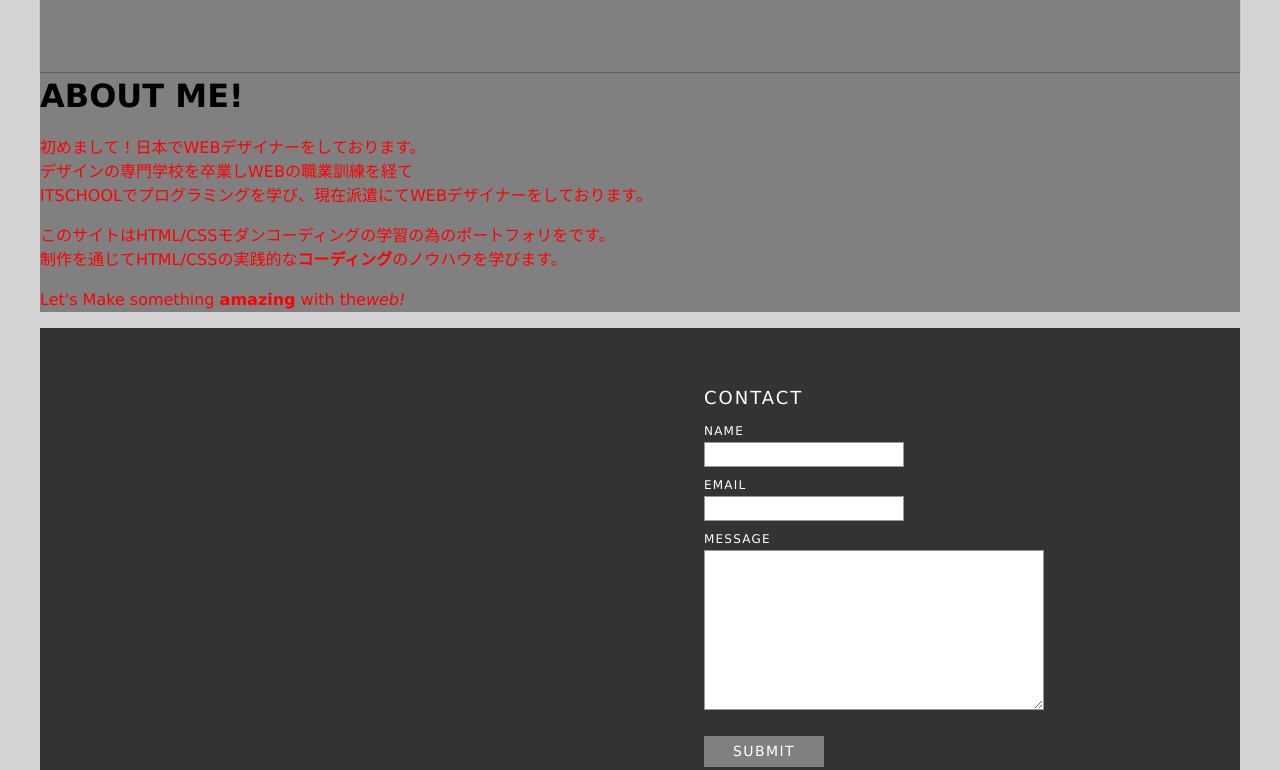
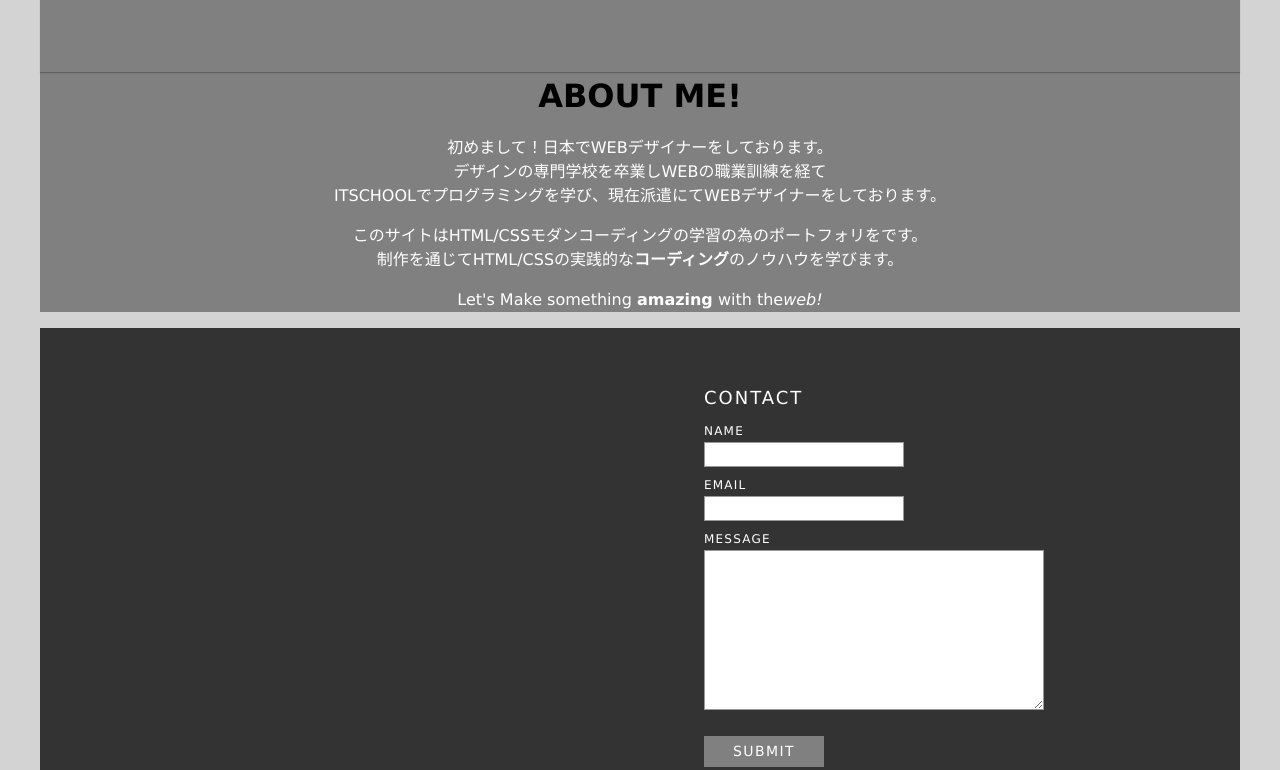
Before and after one commit to dna4570/htdocs5, a plain HTML site: page index.html in a window 1280 px wide. Shown: the part 989-1759 px from the top of the page. Drawn offline with nearby package versions, Linux system fonts and the light colour scheme; files whose address does not match are found by name.

Commit message:
night night commit

```diff
--- a/css/main.css
+++ b/css/main.css
@@ -130,9 +130,11 @@ img {
 }
 /*@media以外の所は全てのサイズで読み込まれます。*/
 p {
-    color: red;
+    color: white;
 }
-
+.section{
+    text-align: center;
+}
 /** Topics section*/
 
 .topics-section {
```
Also changed, not shown: index.html (renamed from event.html).
